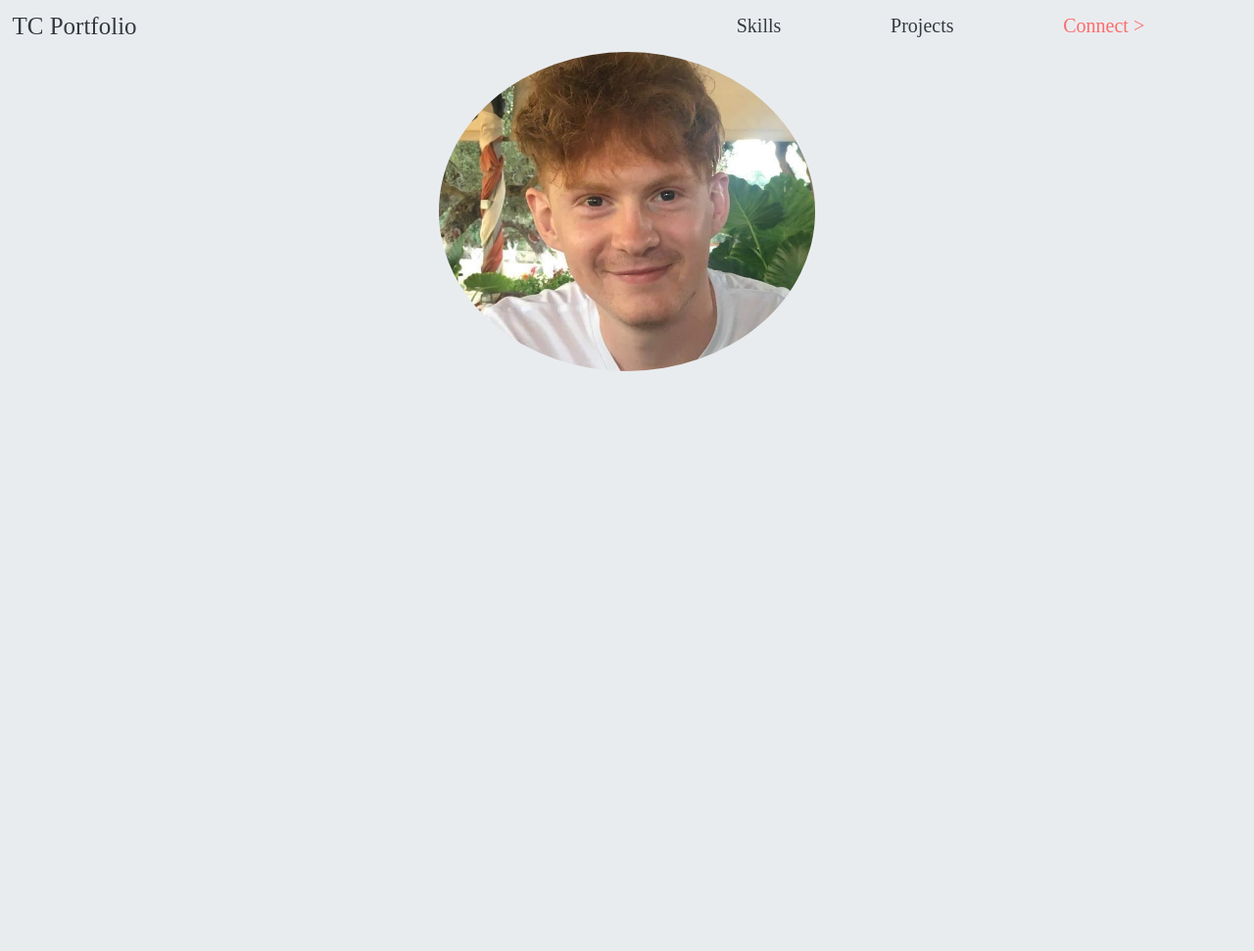
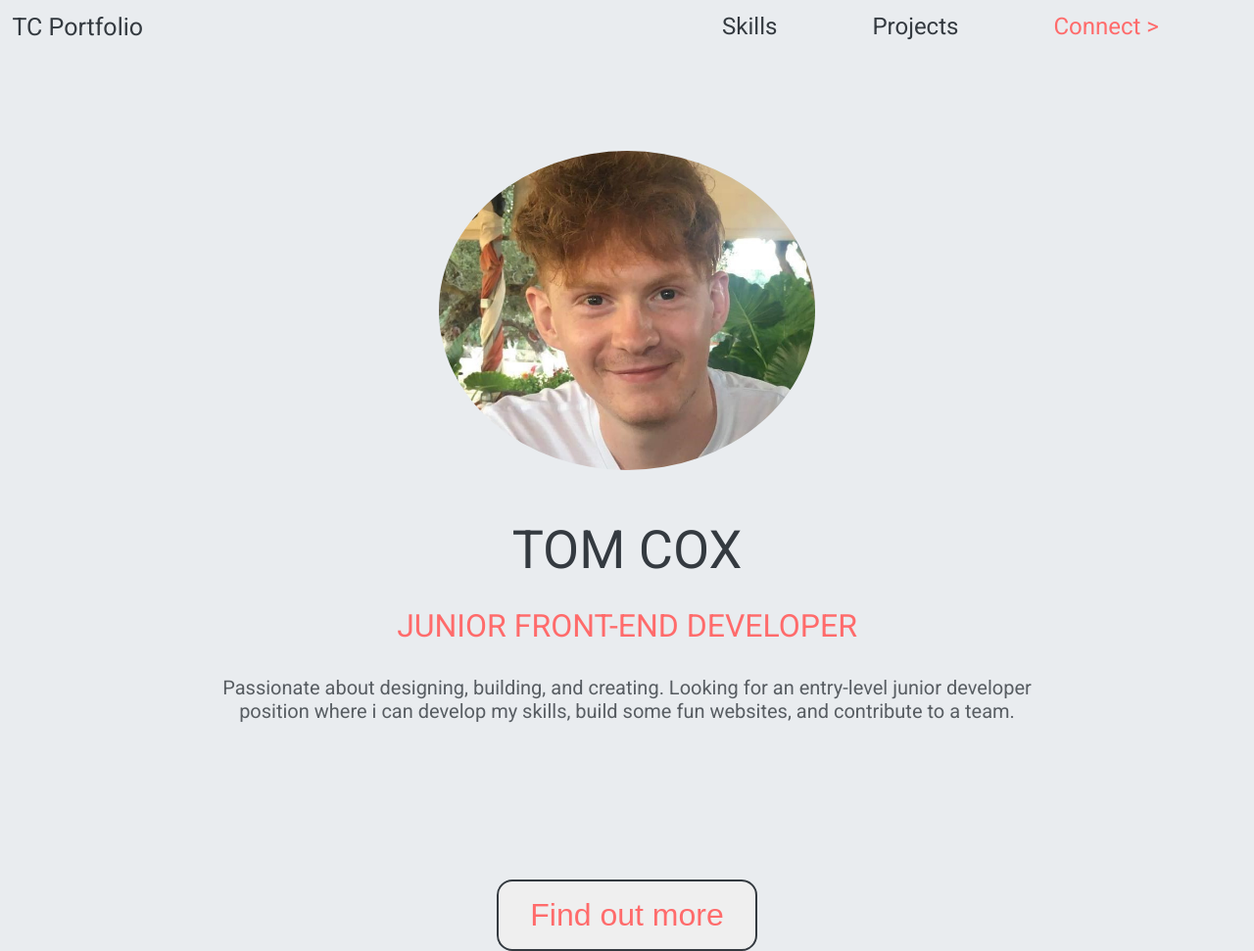
Before and after one commit to tac3563/Portfolio, a plain HTML site: page index.html in a window 1280 px wide. Shown: the whole page at 98% size. Before the commit the page ends 853 px from the top, so only its background shows below. Drawn offline with Linux system fonts and the light colour scheme.

Commit message:
finished header section and added hover effects to navigation and CTA

```diff
--- a/index.html
+++ b/index.html
@@ -25,10 +25,19 @@
     </nav>
 
     <!-- Header -->
+    <header>
+        <div class="header-container">
+            <img src="/assets/profile_photojpg.jpg" alt="" class="profile-photo">
+            <h1 class="name">Tom Cox</h1>
+            <h2 class="job-title">Junior Front-end Developer</h2>
+            <p class="subtext">Passionate about designing, building, and creating. Looking for an entry-level junior developer position where i can develop my skills, build some fun websites, and contribute to a team. </p>
+            <button class="header-CTA">Find out more</button>
+        </div>
+    </header>
 
-    <div class="container">
-        <img src="/assets/profile_photojpg.jpg" alt="" class="profile-photo">
-    </div>
+    <!-- Skills Section -->
+
+
 
 </body>
 </html>
--- a/style.scss
+++ b/style.scss
@@ -26,6 +26,8 @@ $bg-contrast-color: #f8f9fa;
 }
 
 body {
+
+   font-family: 'Roboto', sans-serif;
    background-color:  $bg-color;
    color: $text-color;
 }
@@ -37,6 +39,7 @@ nav {
     display: flex;
     justify-content: space-between;
     align-items: center;
+    margin-bottom: 10em;
 }
 
 .left-nav {
@@ -49,17 +52,29 @@ nav {
     justify-content: space-evenly;
     list-style: none;
     width: 50%;
-    font-size: 2rem;
+    font-size: 2.4rem;
 }
 
 .connect {
     color: $accent-color;
 }
 
+.connect:hover {
+    font-weight: 500;
+    transition: ease 0.3s;
+}
+
 
 li a {
     text-decoration: none;
     color: $text-color;
+}
+
+li a:hover {
+    // opacity: 0.8;
+
+    color: $accent-color;
+    transition: ease 0.3s;
 }
 
 // Header:
@@ -74,5 +89,51 @@ li a {
     height: auto;
     width: 30%;
     margin: 0 auto;
-    @include flexCenter()
+    margin-bottom: 5em;
+    @include flexCenter();
 }
+
+.name {
+    @include flexCenter();
+    font-size: 5.4rem;
+    font-weight: 400;
+    margin-bottom: .5em;
+    text-transform: uppercase;
+}
+
+.job-title {
+    @include flexCenter();
+    margin-bottom: 1em;
+    font-size: 3.2rem;
+    text-transform: uppercase;
+    color: $accent-color;
+    font-weight: 400;
+
+}
+
+.subtext {
+    @include flexCenter();
+    font-size: 2rem;
+    max-width: 70%;
+    text-align: center;
+    margin: 0 auto;
+    opacity: 0.8;
+    margin-bottom: 8em;
+}
+
+.header-CTA {
+    @include flexCenter();
+    margin: 0 auto;
+    font-size: 3.2rem;
+    padding: .5em 1em;
+    border: solid 2px $text-color;
+    border-radius: 16px;
+    color: $accent-color;
+}
+
+.header-CTA:hover {
+    color: $accent-color;
+    background-color: $bg-contrast-color;
+    cursor: pointer;
+    transition: ease 0.3s;
+}
```
Also changed, not shown: style.css, 1 other file.
